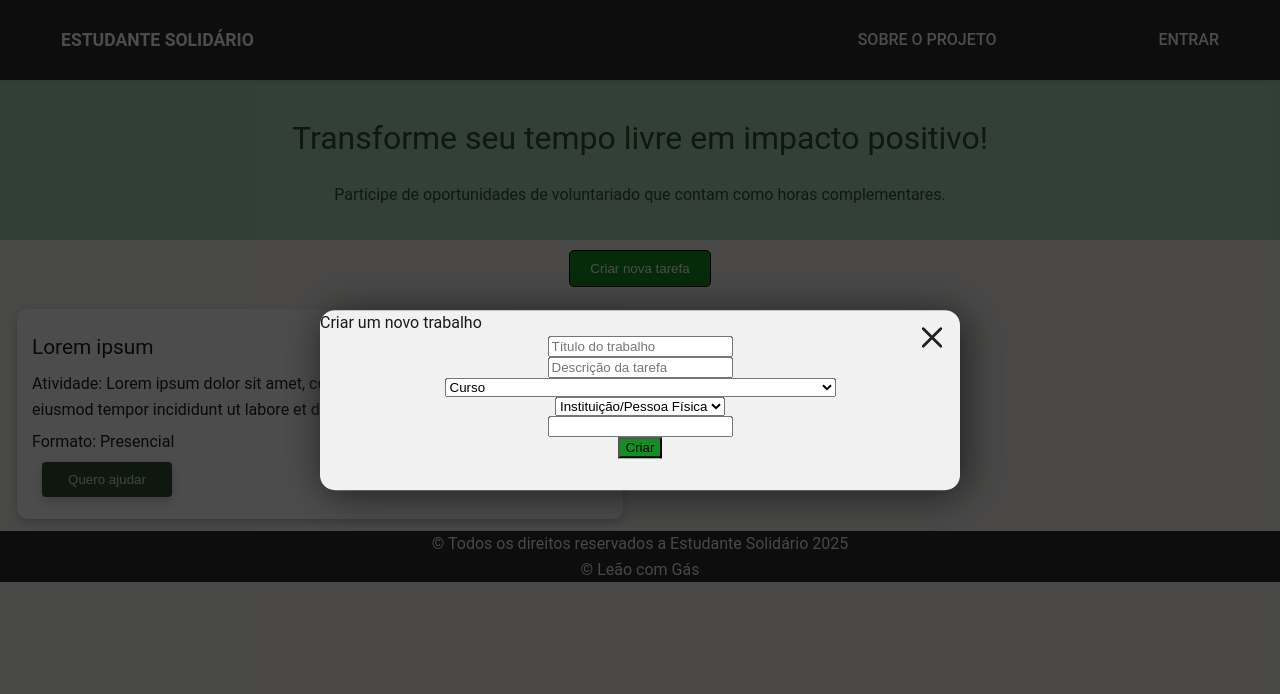
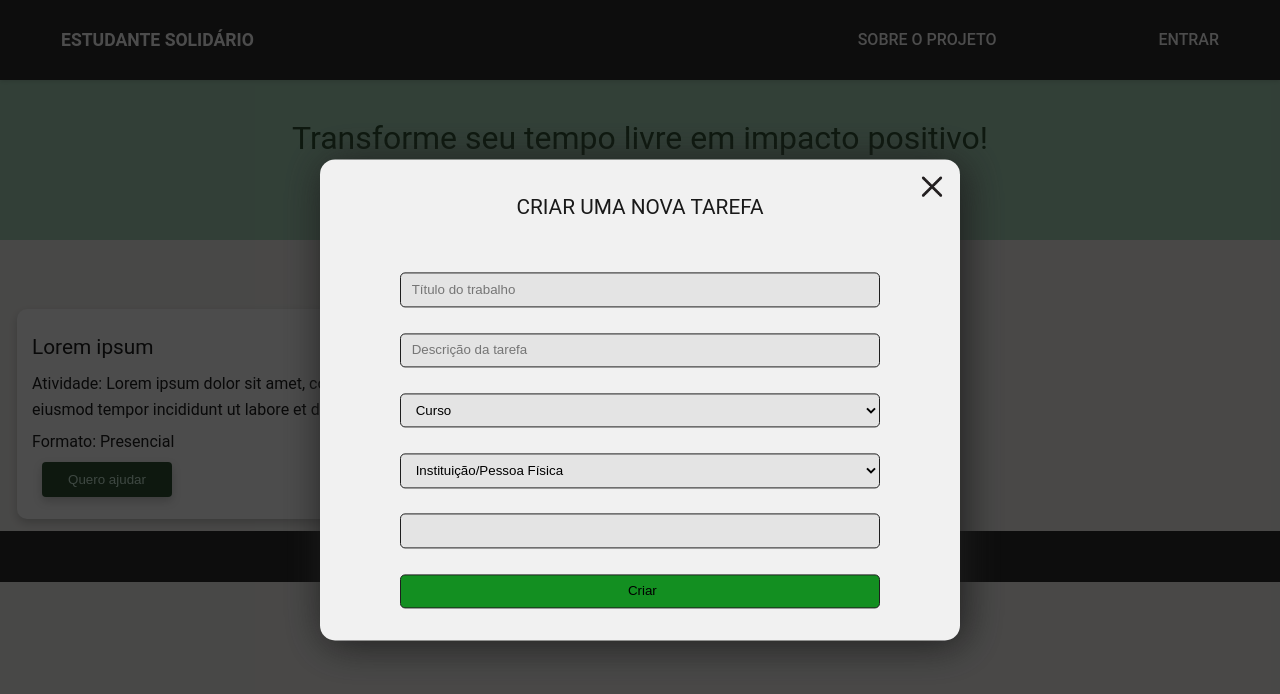
Before and after one commit to alifoo/EstudanteSolidario, a website with bundled scripts: page public/index.html in a window 1280 px wide. Both pictures are taken after a click on the button "Criar nova tarefa". Built offline with nearby package versions, Linux system fonts and the light colour scheme; files whose address does not match are found by name.

Commit message:
Nao priemos canico

```diff
--- a/public/index.html
+++ b/public/index.html
@@ -175,7 +175,7 @@
 
         <div class ="div-popup-form" id="div-createWork">
             <img class="work-exit-button" src="img/close-icon.png" alt="ícone para fechar a tela de entrar na conta">
-            <h2 class="form-title">Criar um novo trabalho</h2>
+            <h2 class="form-title">Criar uma nova tarefa</h2>
             <form action="">
                 <input type="text" placeholder="Título do trabalho">
                 <input type="text" placeholder="Descrição da tarefa">
--- a/public/styles/main.css
+++ b/public/styles/main.css
@@ -270,7 +270,26 @@ strong{
 /*                            DIV DE CRIAR TRABALHO                              */
 /* ||||||||||||||||||||||||||||||||||||||||||||||||||||||||||||||||||||||||||||| */
 
+#div-createWork .form-title{
+    text-transform: uppercase;
+    margin: 4vh 0 6vh 0;
+    justify-self: center;
+    font-size: 1.3em;
+}
 
+#div-createWork input, #div-createWork select{
+    background-color: #E4E4E4;
+    margin-bottom: 4%;
+}
+
+#div-createWork input, #div-createWork select, #div-createWork button{
+    box-sizing: border-box;
+    width: 75%;
+    border: 1px solid #1E1E1E;
+    border-radius: 5px;
+    height: 2.6em;
+    padding-left: 0.8em;
+}
 
 /* ||||||||||||||||||||||||||||||||||||||||||||||||||||||||||||||||||||||||||||| */
 /*                               DIV DE ATIVIDADES                               */
```
